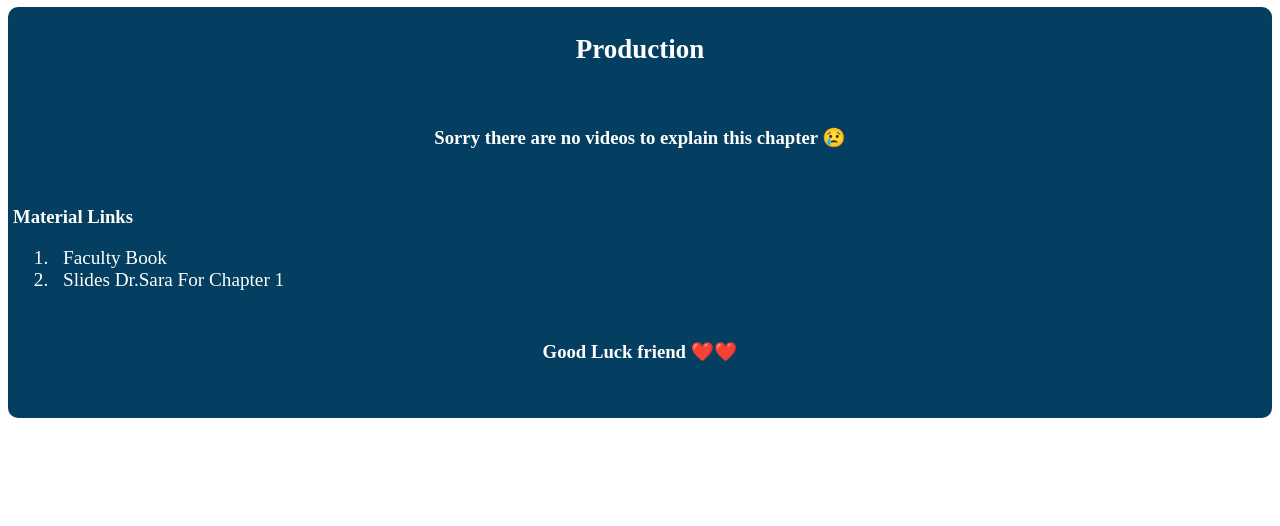
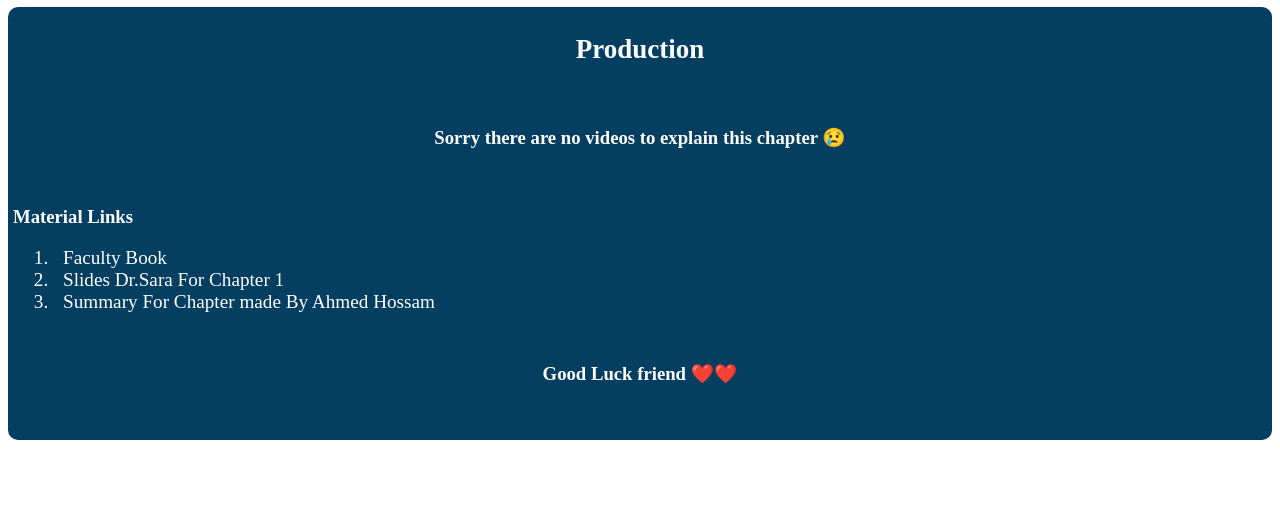
Before and after one commit to AhmedHossam911/Production-Ch1, a plain HTML site: page index.html in a window 1280 px wide. Shown: the part 130-656 px from the top of the page. Drawn offline with Linux system fonts and the light colour scheme; a script that the page names is missing.

Commit message:
Add files via upload

```diff
--- a/index.html
+++ b/index.html
@@ -40,6 +40,7 @@
                         target="_blank">Faculty Book</a></li>
                 <li><a href="https://drive.google.com/file/d/1L9QGn71-b8VI0jmIqeFQicWtnw3Y0Pg_/view?usp=drive_link"
                         target="_blank">Slides Dr.Sara For Chapter 1</a></li>
+                <li><a href="https://drive.google.com/file/d/1Pj3FFrin50eT8pA4L6jOEYWNnfMEWVV9/view?usp=drive_link">Summary For Chapter made By Ahmed Hossam</a></li>
             </ol>
             <div class="space">
                 <h3>Good Luck friend ❤️❤️</h3>
```
